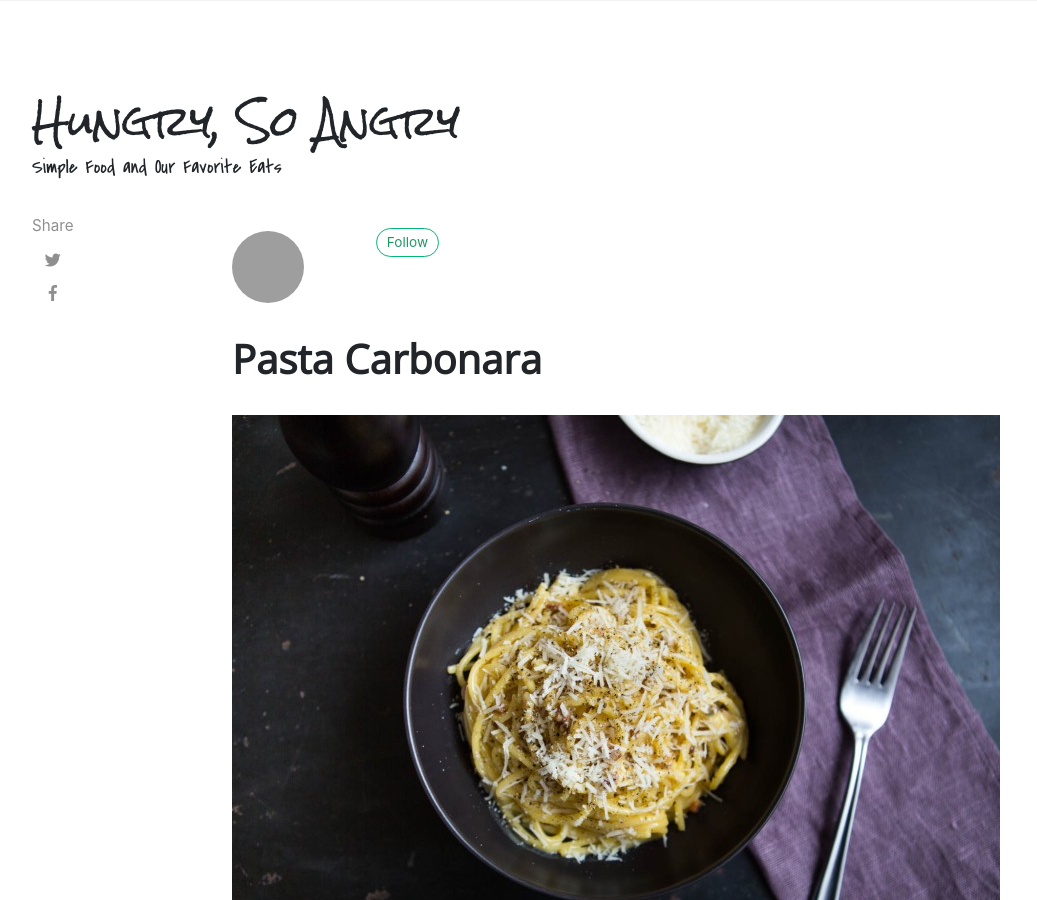
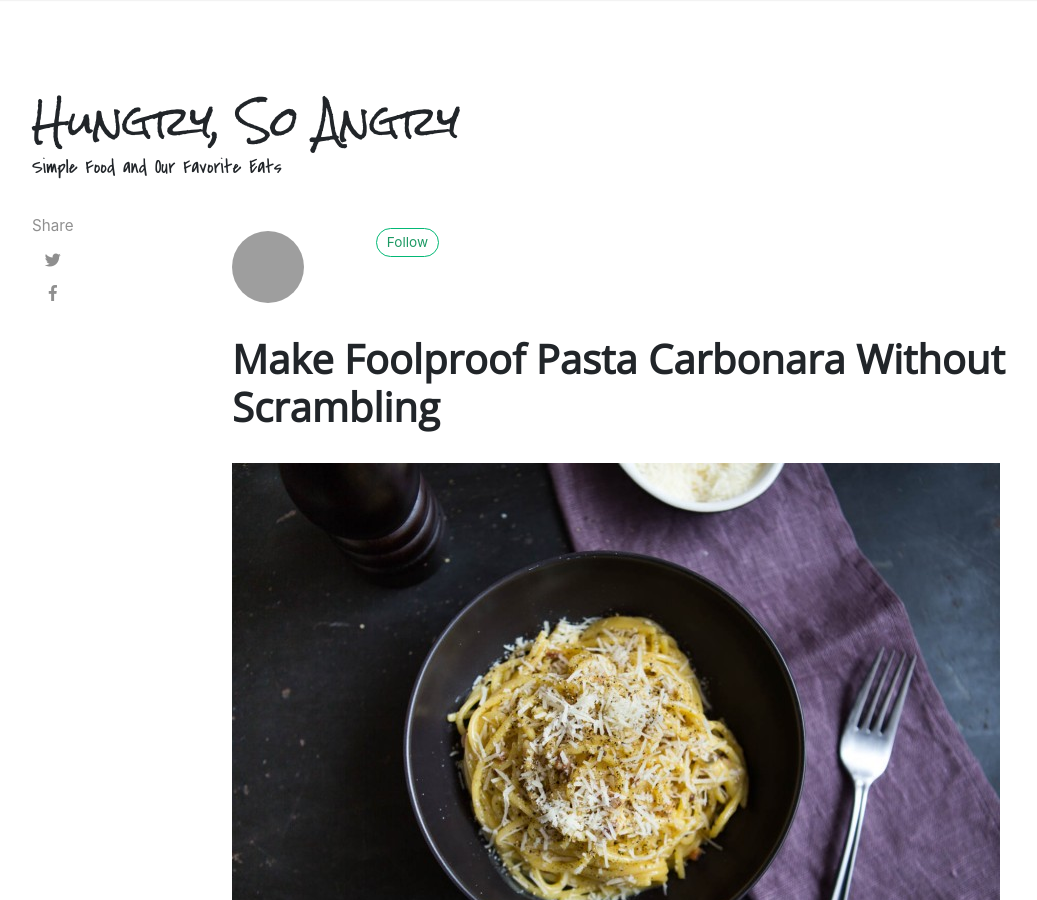
Before and after one commit to iomike/sauce, a Jekyll site: the page built from _posts/2015-12-24-pasta-carbonara.html, in a window 1280 px wide and 900 px high. Shown: the whole window, without its empty margins (53-1090 px from the left). Built offline with Jekyll 4.4.1, drawn with Linux system fonts in a browser that asks for light colours; nearby versions of some CDN libraries; comment, search, counter and statistics services are not loaded; some of the changed lines change nothing that is shown; grey boxes are pictures that could not be loaded.

Commit message:
Update from Forestry.io - Updated 2015-12-24-pasta-carbonara.html

```diff
--- a/_posts/2015-12-24-pasta-carbonara.html
+++ b/_posts/2015-12-24-pasta-carbonara.html
@@ -1,5 +1,5 @@
 ---
-title: Pasta Carbonara
+title: Make Foolproof Pasta Carbonara Without Scrambling
 layout: post
 date: 2015-12-24 16:23:54 -0500
 type: post
@@ -23,6 +23,10 @@ author:
   display_name: Mike
   first_name: Mike
   last_name: Kelley
+remote_url: http://www.seriouseats.com/2015/12/how-to-make-the-best-carbonara-sauce-spaghetti-pasta.html
+category:
+- Italian
+- Pasta
 
 ---
 <blockquote>Pasta with carbonara sauce is a fundamentally simple and easy dish, made by coating pasta in a rich, creamy sauce of eggs, cheese, pork, and black pepper. The challenge is in combining the right ingredients for a sauce with a perfectly silky texture, and not accidentally scrambling those eggs in the process. Here's how to do it.</p></blockquote>
```
Also changed, not shown: .forestry/front_matter/templates/post.yml.
